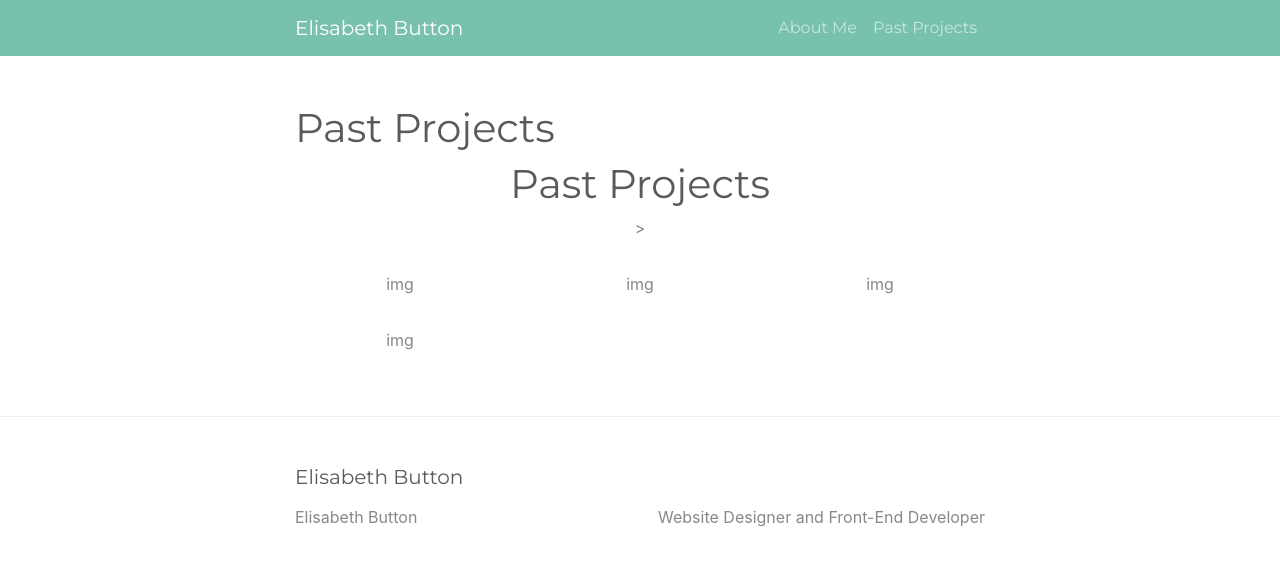
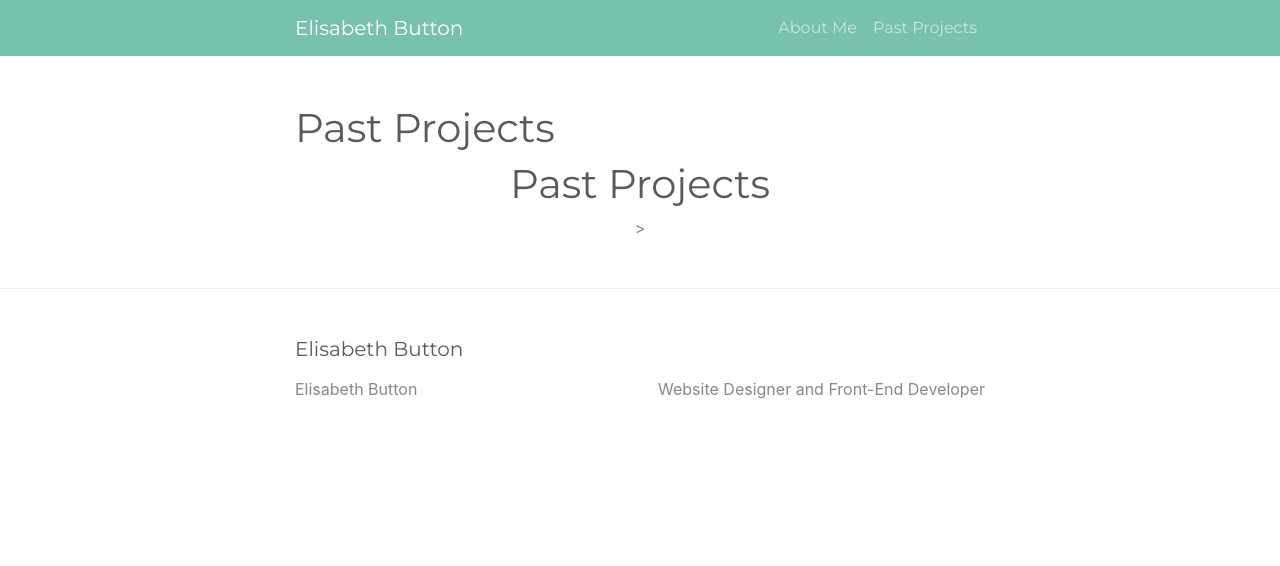
Before and after one commit to emsbutton/portfolio, a Jekyll site: the page built from projects/index.html, in a window 1280 px wide. Shown: the top 566 px of the page. Built offline with Jekyll 4.4.1, drawn with Linux system fonts in a browser that asks for light colours; nearby versions of some CDN libraries; comment, search, counter and statistics services are not loaded.

Commit message:
organization, icon

```diff
--- /dev/null
+++ b/_layouts/post-collection.html
@@ -0,0 +1,41 @@
+---
+layout: default
+---
+
+<div>
+
+  {%- if page.title -%}
+  <header>
+    <h1>{{ page.title }}</h1>
+  </header>
+  {%- endif -%}
+
+  <section>
+    {{ content }}
+  </section>
+
+  {%- if site.posts.size > 0 -%}
+    <p class="h4">{{ page.list_title | default: "Posts" }}</p>
+    <ul class="list-unstyled">
+      {%- for post in site.posts -%}
+      <li>
+        <span class="text-muted">
+          {%- assign date_format = "%b %-d, %Y" -%}
+          {{ post.date | date: date_format }}
+        </span>
+        <p class="h5">
+          <a href="{{ post.url | relative_url }}">
+            {{ post.title | escape }}
+          </a>
+        </p>
+        {%- if site.show_excerpts -%}
+          {{ post.excerpt }}
+        {%- endif -%}
+      </li>
+      {%- endfor -%}
+    </ul>
+
+    <p class="rss-subscribe">subscribe <a href="{{ "/feed.xml" | relative_url }}">via RSS</a></p>
+  {%- endif -%}
+
+</div>
--- a/projects/index.html
+++ b/projects/index.html
@@ -7,7 +7,7 @@ title: Past Projects
   <div class="col-lg-12 text-center">
     <h1>Past Projects</h1>>
   </div>
-</div>
+<!-- </div>
 <div class="row mt-3">
   <div class="col-lg-4 col-md-3 mt-3 text-center">
     <p>img</p>
@@ -21,4 +21,4 @@ title: Past Projects
   <div class="col-lg-4 col-md-3 mt-3 text-center">
     <p>img</p>
   </div>
-</div>
+</div> -->
```
Also changed, not shown: other parts of projects/index.html (+1 -1 lines), images/button.svg (added), 1 other file.
